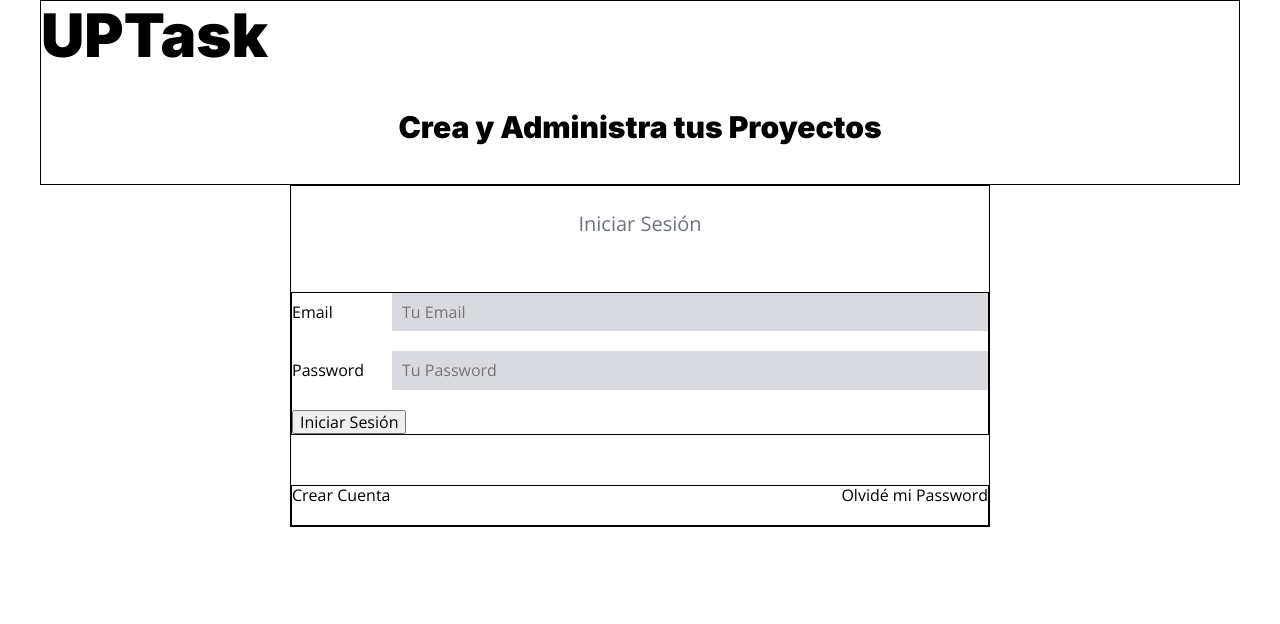
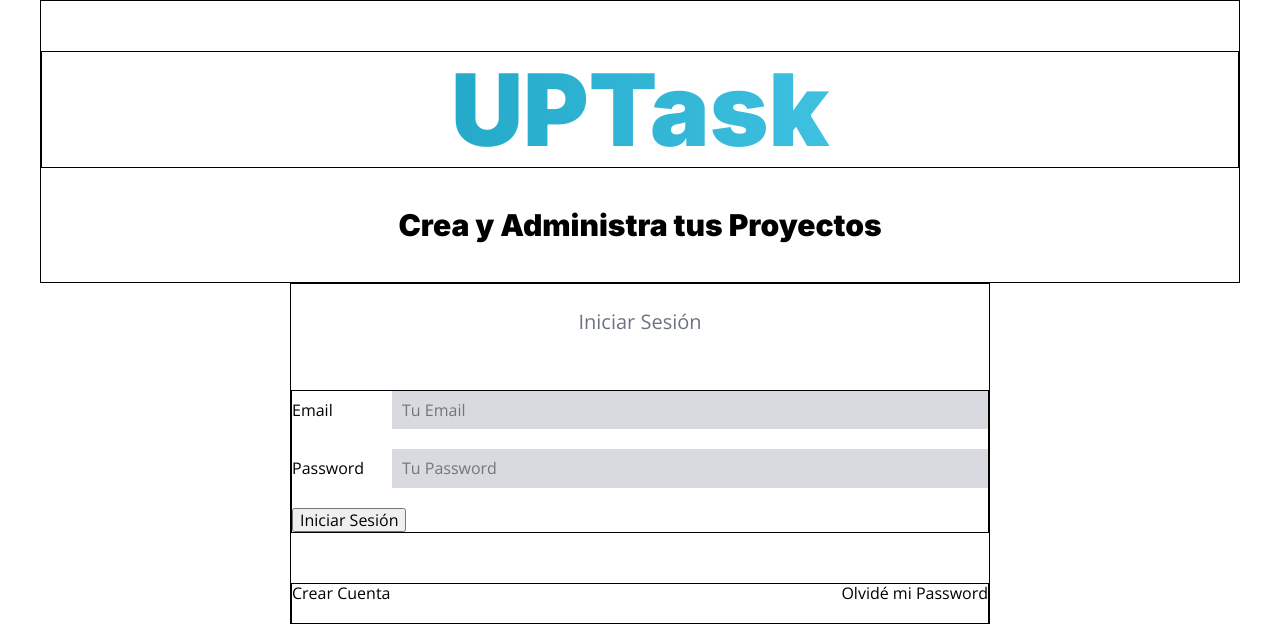
Before and after one commit to lionel-prats/lp-2023-uptask-php-mysql-mvc, a PHP site: template views/auth/login.php in a window 1280 px wide. Shown: the top 624 px of the page. Run offline with PHP 8.4, Linux system fonts and the light colour scheme; the template is opened without the code that fills it, so the values that code supplies are empty; style sheets or scripts are compiled from the project's sources.

Commit message:
seccion 61 - video 569

```diff
--- a/src/scss/app.scss
+++ b/src/scss/app.scss
@@ -1,2 +1,3 @@
 @use 'base';
 @use 'componentes';
+@use 'auth';
--- /dev/null
+++ b/src/scss/auth/_crear.scss
@@ -0,0 +1,18 @@
+@use "base/variables" as v;
+@use "base/mixins" as m;
+
+.crear {
+    .uptask {
+        margin-top: v.$separacion;
+        font-size: 7rem;
+        text-align: center;
+        background: linear-gradient(to right, v.$cyan 0%, lighten(v.$cyan, 30%) 100%);
+        // gradiente de izquierda a derecha -> arranca con cyan (0%) y termina con cyan uun 30% mas claro (100%) (VIDEO 569)
+        color: transparent;
+        background-clip: text; // (VIDEO 569)
+        border: 1px solid #000000;
+        @include m.tablet {
+            font-size: 10rem
+        };
+    }
+}
--- /dev/null
+++ b/src/scss/auth/_index.scss
@@ -0,0 +1 @@
+@forward 'crear';
--- a/views/auth/login.php
+++ b/views/auth/login.php
@@ -1,5 +1,5 @@
-<div class="contenedor">
-    <h1>UPTask</h1>
+<div class="contenedor crear">
+    <h1 class="uptask">UPTask</h1>
     <p class="tagLine">Crea y Administra tus Proyectos</p>
 </div>
 <div class="contenedor-sm">
```
